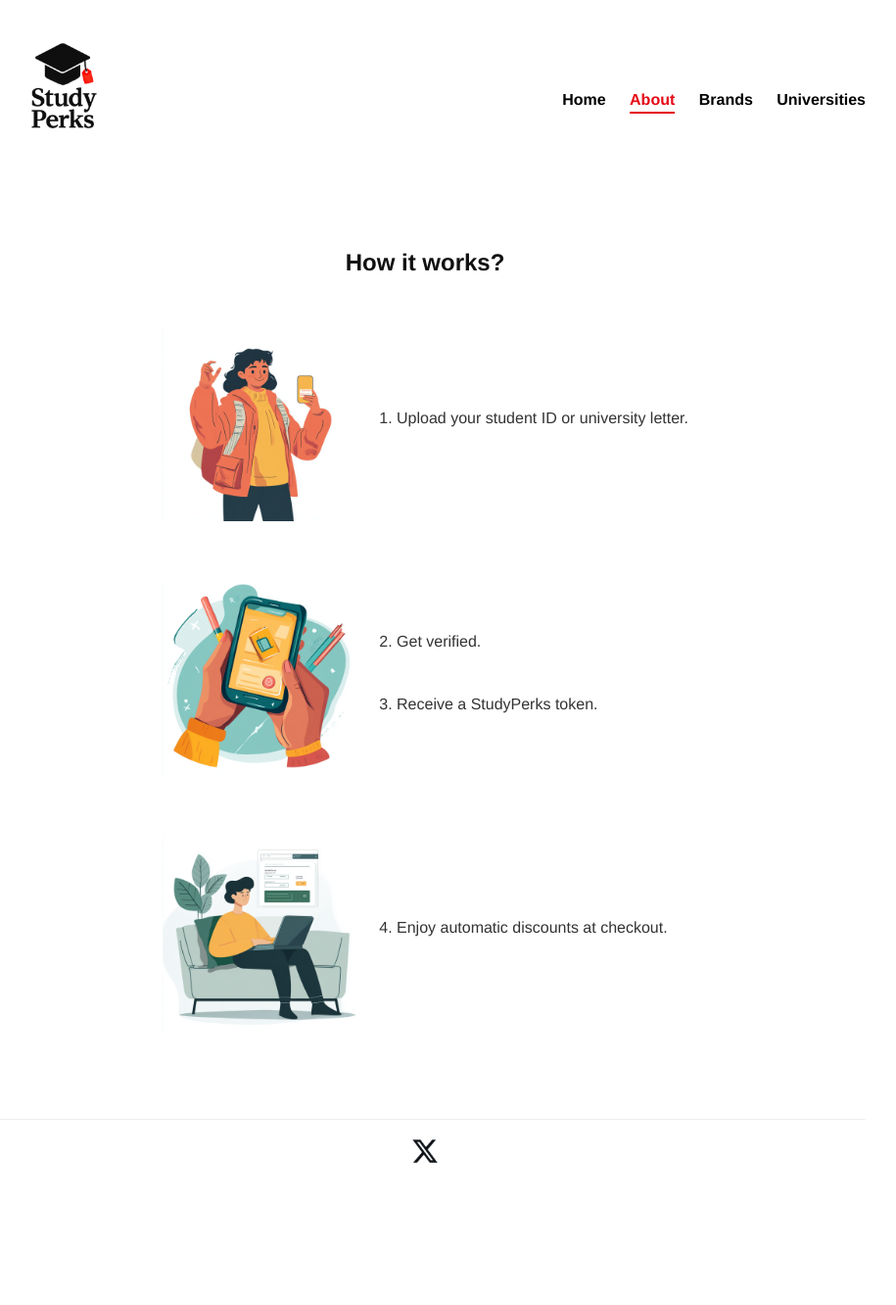
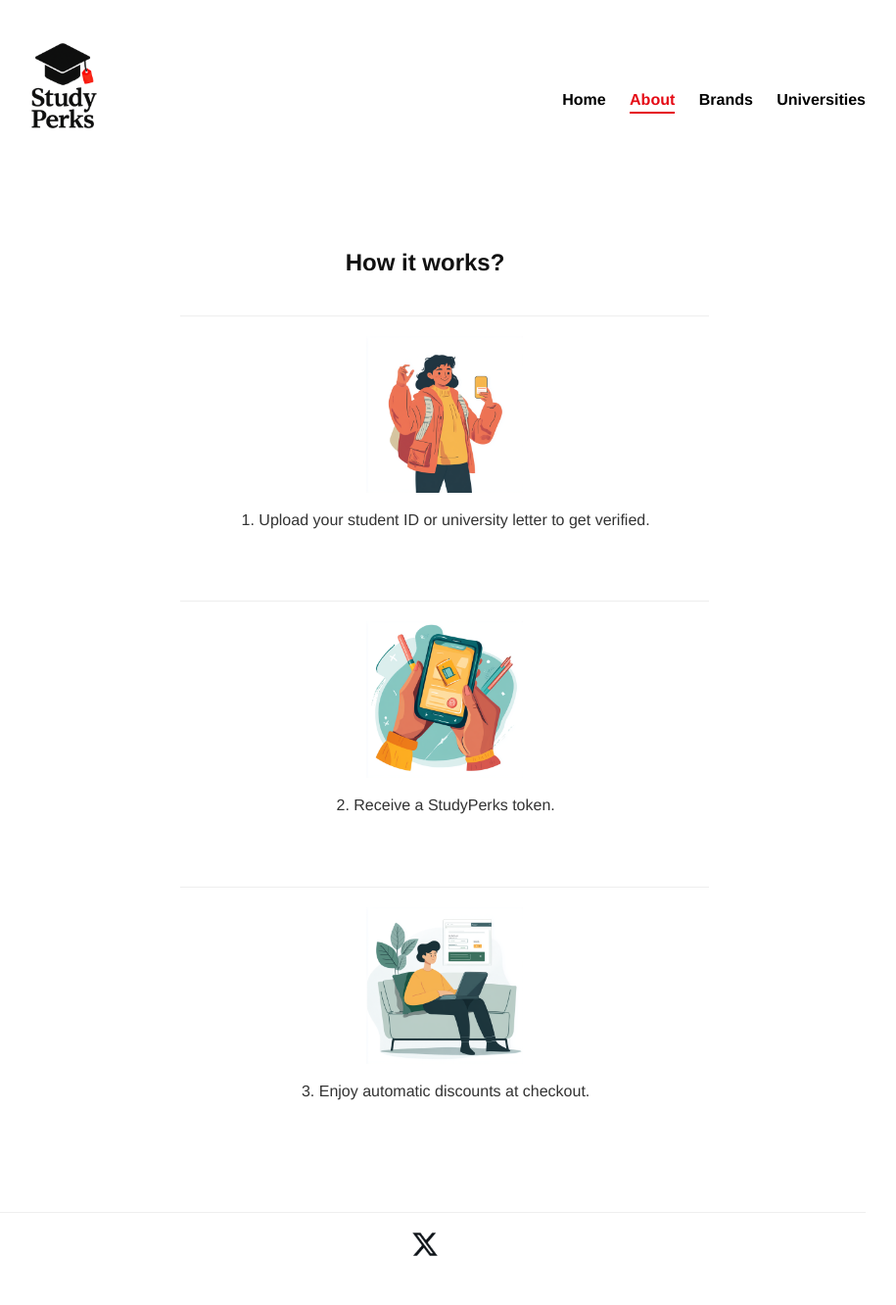
Before and after one commit to sarahwoods89/StudyPerks, a Node server app: page /about in a window 1280 px wide. Shown: the whole page at 98% size, without its empty margins (206-1121 px from the left). Before the commit the page ends 1187 px from the top, so only its background shows below. Run offline with Node 20, Linux system fonts and the light colour scheme.

Commit message:
changes to about page.

```diff
--- a/public/stylesheets/style.css
+++ b/public/stylesheets/style.css
@@ -219,27 +197,29 @@
 
 .step-section {
   display: flex;
+  flex-direction: column;
   align-items: center;
   justify-content: center;
   width: 100%;
-  max-width: 1100px; /* You can adjust this */
-  margin: 20px auto;
-  padding: 10px;
+  margin: 20px 0;
+  padding: 20px;
   background: none;
   box-shadow: none;
   border-radius: 0;
+  border-top: 1px solid #eee;
 }
 
-
 .step-section img {
-  max-width: 200px;
-  flex-shrink: 0;
-  margin-right: 20px;
+  width: 160px;
+  height: auto;
+  margin-bottom: 15px;
 }
 
-
 .step-text {
-  flex: 1;
+  font-size: 1.25rem;
+  line-height: 1.6;
+  text-align: center;
+  padding: 0 20px;
 }
 
 .step-text ol {
--- a/views/about.ejs
+++ b/views/about.ejs
@@ -12,14 +12,13 @@
 
     <!-- MAIN CONTENT -->
     <main class="about-content">
-
       <div class="about-text">
         <h2>How it works?</h2>
         <div class="step-section">
   <img src="/images/studentTakingSelfie.png" alt="Student taking selfie">
   <div class="step-text">
     <ol>
-      <li>Upload your student ID or university letter.</li>
+      <li>Upload your student ID or university letter to get verified.</li>
     </ol>
   </div>
 </div>
@@ -28,8 +27,6 @@
   <img src="/images/getVerified.png" alt="Phone showing verification">
   <div class="step-text">
     <ol start="2">
-      <li>Get verified.</li>
-      <br></br>
       <li>Receive a StudyPerks token.</li>
     </ol>
   </div>
@@ -38,7 +35,7 @@
 <div class="step-section">
   <img src="/images/automaticDiscount.png" alt="Automatic checkout discount">
   <div class="step-text">
-    <ol start="4">
+    <ol start="3">
       <li>Enjoy automatic discounts at checkout.</li>
     </ol>
   </div>
```
Also changed, not shown: other parts of public/stylesheets/style.css (+19 -42 lines). Lines whose indentation alone changed are shown as unchanged.
